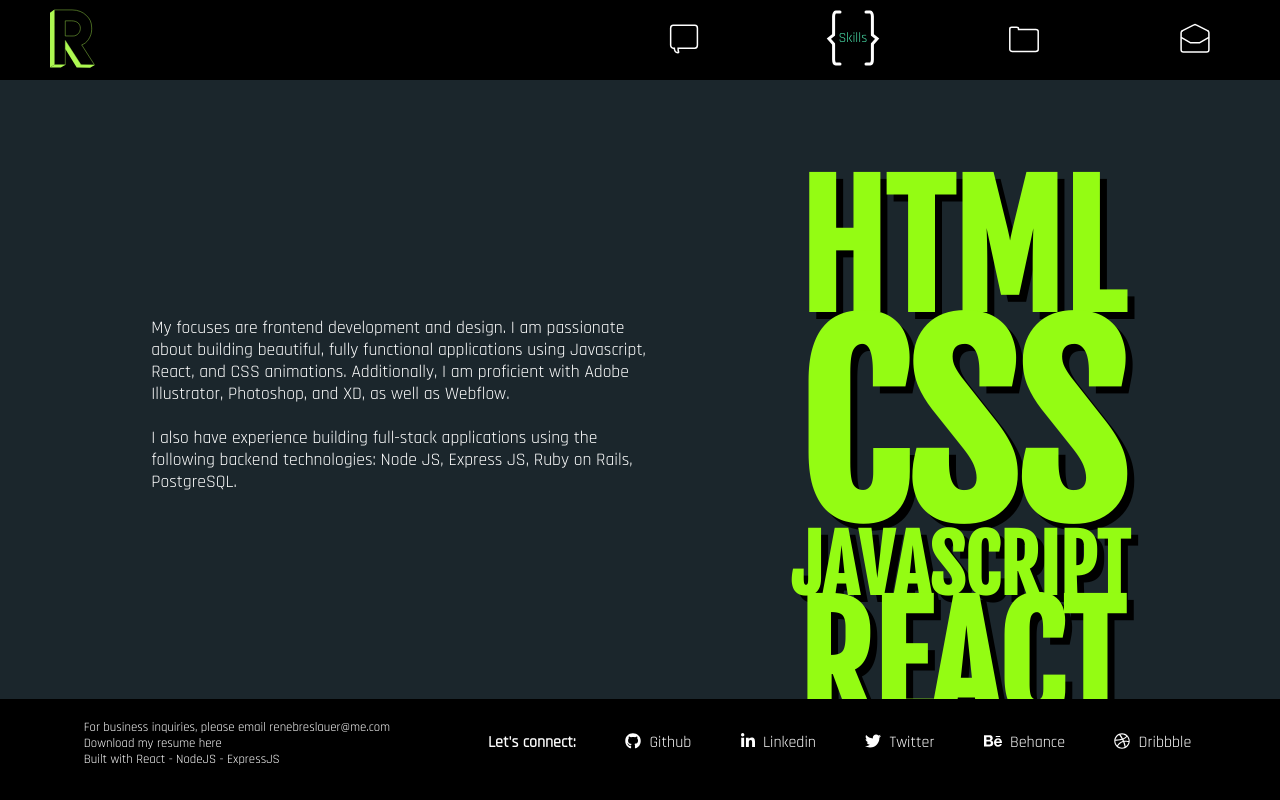
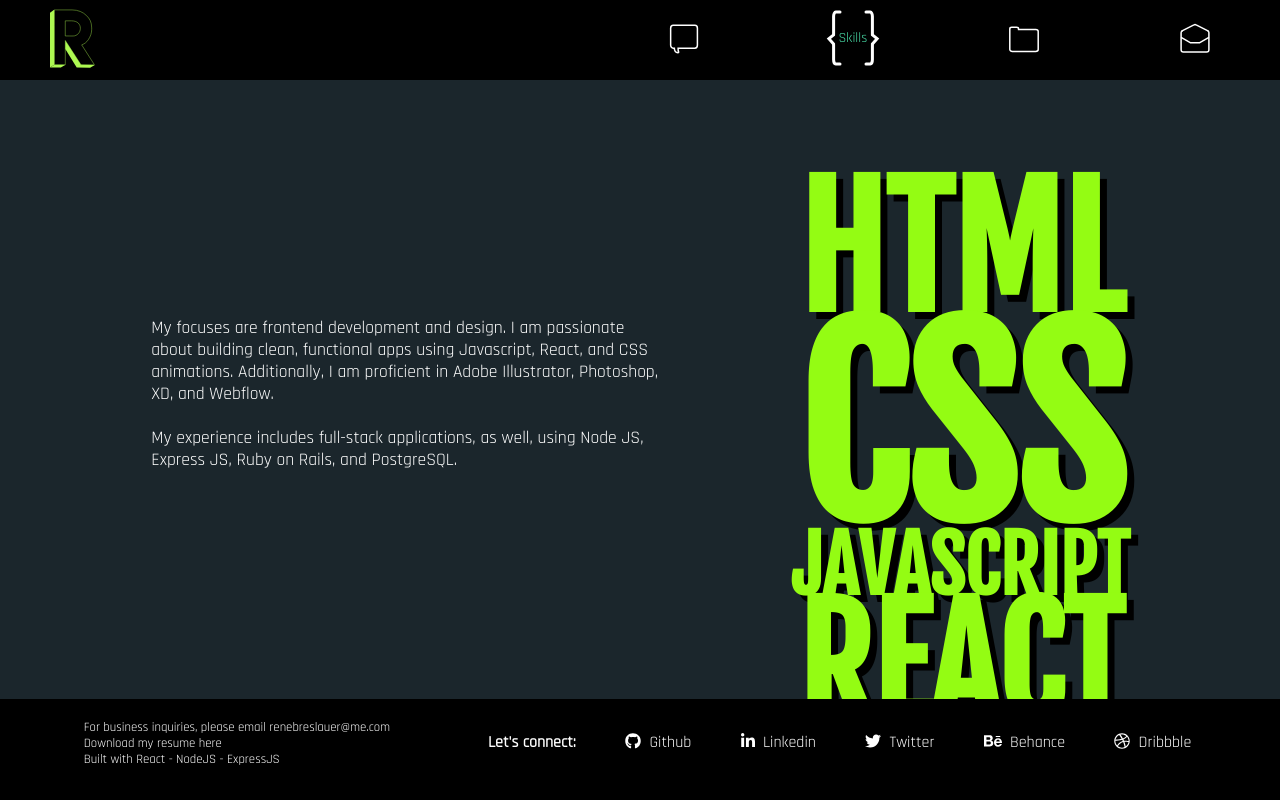
Before and after one commit to renebreslauer/portfolio_website, a React (Create React App) app: page /Skills in a window 1280 px wide. Built offline with nearby package versions, Linux system fonts and the light colour scheme; a web font is replaced by a local one.

Commit message:
update to skills text

```diff
--- a/src/pages/Skills/Skills.jsx
+++ b/src/pages/Skills/Skills.jsx
@@ -7,15 +7,14 @@ function Skills() {
       <div className={styles.body_text}>
         <p>
           My focuses are frontend development and design. I am passionate about
-          building beautiful, fully functional applications using Javascript,
-          React, and CSS animations. Additionally, I am proficient with Adobe
-          Illustrator, Photoshop, and XD, as well as Webflow.
+          building clean, functional apps using Javascript, React, and CSS
+          animations. Additionally, I am proficient in Adobe Illustrator,
+          Photoshop, XD, and Webflow.
         </p>
         <br></br>
         <p>
-          I also have experience building full-stack applications using the
-          following backend technologies: Node JS, Express JS, Ruby on Rails,
-          PostgreSQL.
+          My experience includes full-stack applications, as well, using Node
+          JS, Express JS, Ruby on Rails, and PostgreSQL.
         </p>
       </div>
       <div className={styles.skills_list}>
```
